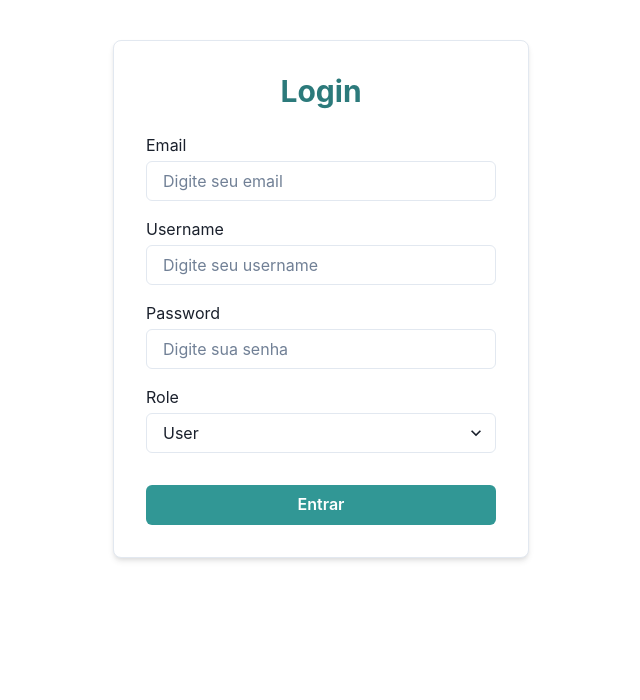
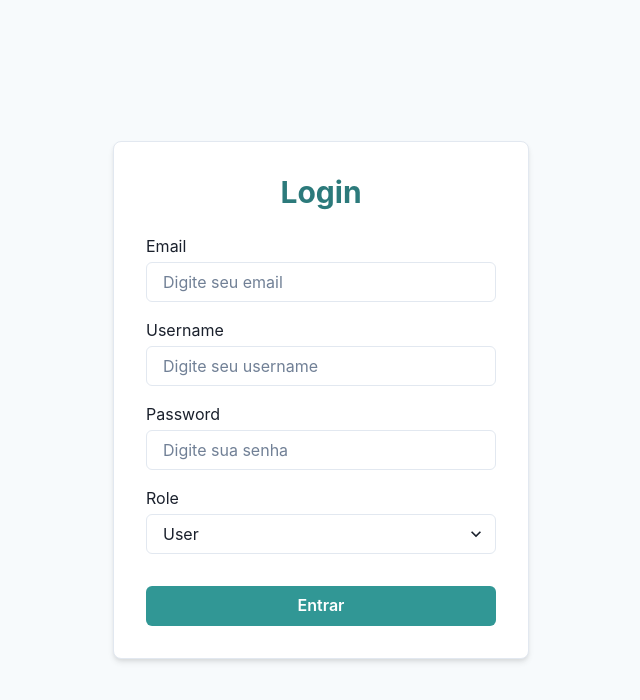
Before and after one commit to BrenoJLeal02/frontendtransaction, a React (Vite) app: page / in a window 1280 px wide. Shown: the top 700 px of the page, without its empty margins (319-959 px from the left). Built offline with nearby package versions, Linux system fonts and the light colour scheme.

Commit message:
style: centralização vertical

```diff
--- a/src/pages/LoginPage/LoginPage.tsx
+++ b/src/pages/LoginPage/LoginPage.tsx
@@ -7,10 +7,12 @@ import {
   VStack,
   Heading,
   Button,
+  Flex,
 } from "@chakra-ui/react";
 
 export function LoginPage() {
   return (
+    <Flex minH="100vh" align="center" justify="center" bg="gray.50">
       <Container maxW="md" py={10}>
         <Box
           p={8}
@@ -41,7 +43,7 @@ import {
 
             <Box>
               <Text mb={1}>Role</Text>
-              <Select defaultValue={ "user"}>
+              <Select defaultValue={"user"}>
                 <option value="admin">Admin</option>
                 <option value="user">User</option>
               </Select>
@@ -53,5 +55,6 @@ import {
           </VStack>
         </Box>
       </Container>
+    </Flex>
   );
 }
```
Lines whose indentation alone changed are shown as unchanged.
